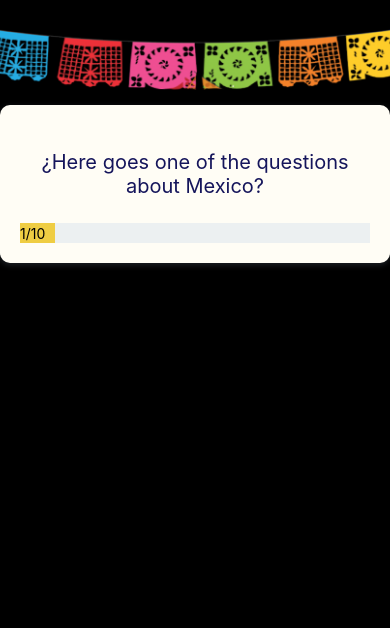
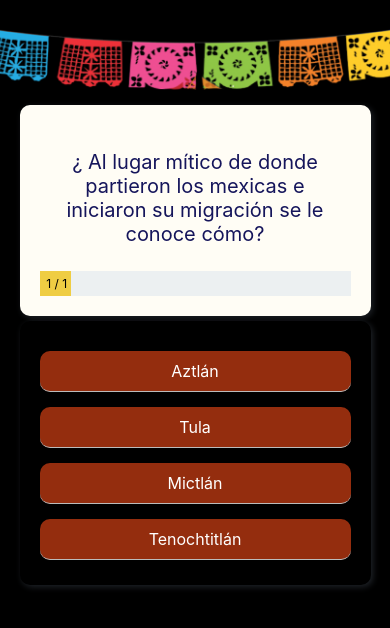
Before and after one commit to Yosolita1978/MexicanQuizGame, a React Native app: screen / in a window 390 px wide. Shown: the top 628 px of the page. Built offline with nearby package versions, Linux system fonts and the light colour scheme.

Commit message:
Basic version of the quizzscreen working

```diff
--- a/App.js
+++ b/App.js
@@ -6,11 +6,20 @@ import QuizScreen from './screens/QuizScreen';
 import StartScreen from './screens/StartScreen';
 
 export default function App() {
+
+  const questions = [{
+    id: 1,
+    title: "¿ Al lugar mítico de donde partieron los mexicas e iniciaron su migración se le conoce cómo?",
+    choices: ["Aztlán", "Tula", "Mictlán", "Tenochtitlán"],
+    correct: "Aztlán"
+}]
+
+
   return (
     <View style={styles.container}>
       <StatusBar  barStyle={'light-content'}/>
       <Header />
-      <QuizScreen />
+      <QuizScreen questions={questions}/>
     </View>
   );
 }
--- /dev/null
+++ b/components/AnswersCard.js
@@ -0,0 +1,38 @@
+import React from 'react';
+import { View, StyleSheet, Text } from 'react-native';
+import Color from "../constants/colors";
+import Card from '../components/Card';
+import AnswerItem from '../components/ItemCard';
+
+
+
+const AnswersCard = props => {
+
+    const question = props.question;
+    const answers = props.question.choices;
+
+    return(
+
+        <Card style={styles.questionView}>
+        {answers.map((answer) => <AnswerItem answerTitle={answer} />)}
+        </Card>
+
+    );
+
+};
+
+const styles = StyleSheet.create({
+    questionView:{
+        width: '90%',
+        alignItems: 'stretch',
+        marginTop: 5,
+        flexDirection: 'column',
+        backgroundColor: 'black',
+        height: 'auto'
+    },
+
+
+
+});
+
+export default AnswersCard;
--- a/components/Card.js
+++ b/components/Card.js
@@ -11,7 +11,7 @@ const Card = props => {
 const styles = StyleSheet.create({
     card:{
         shadowColor: "#778899",
-        shadowOffset: {width:0, height:2},
+        shadowOffset: {width:2, height:2},
         shadowRadius:6,
         shadowOpacity:0.26,
         backgroundColor: 'white',
--- /dev/null
+++ b/components/ItemCard.js
@@ -0,0 +1,35 @@
+import React from 'react';
+import {View, Text, StyleSheet, TouchableOpacity } from 'react-native';
+import Color from "../constants/colors";
+
+const AnswerItem = props => {
+
+    return (
+        <TouchableOpacity activeOpacity={0.8}>
+        <View style={styles.listItem} on>
+        <Text style={styles.textItem} >{props.answerTitle}</Text>
+        </View>
+        </TouchableOpacity>
+        );
+};
+
+const styles = StyleSheet.create({
+    listItem: {
+        backgroundColor: Color.primary,
+        borderBottomColor: '#bbb',
+        borderBottomWidth: StyleSheet.hairlineWidth,
+        padding: 10,
+        marginVertical:5,
+        marginTop: 10,
+        borderRadius: 10,
+        elevation: 8,
+      },
+      textItem:{
+          fontSize: 16,
+          textAlign: 'center',
+          color: 'white'
+
+      }
+});
+
+export default AnswerItem;
--- /dev/null
+++ b/components/ProgressBar.js
@@ -0,0 +1,54 @@
+import React from 'react';
+import { View, StyleSheet, Text } from 'react-native';
+import Color from "../constants/colors";
+
+
+
+
+const ProgressBar = props => {
+
+    return(
+
+            <View style={styles.barView}>
+            <View style={styles.progressView}>
+                <Text style={styles.numText}> { props.progress} / {props.numQuestions}</Text>
+            </View>
+
+            </View>
+
+    );
+
+};
+
+const styles = StyleSheet.create({
+    barView:{
+        flex: 1,
+        justifyContent: 'center',
+        alignContent: 'center',
+        width:'100%',
+        backgroundColor: Color.backgroundGray,
+        paddingTop: 25,
+        flexDirection: 'column'
+
+    },
+    progressView:{
+        backgroundColor: Color.accent,
+        width:'10%',
+        height: 25,
+        marginTop: -25,
+        justifyContent: 'center',
+        alignContent: 'center',
+
+    },
+    numText:{
+        color: "black",
+        fontSize: 12,
+        textAlign: 'center',
+        justifyContent: 'center',
+        alignItems: 'center'
+
+    }
+
+});
+
+export default ProgressBar;
--- a/components/QuestionCard.js
+++ b/components/QuestionCard.js
@@ -2,21 +2,22 @@ import React from 'react';
 import { View, StyleSheet, Text } from 'react-native';
 import Color from "../constants/colors";
 import Card from '../components/Card';
+import ProgressBar from './ProgressBar';
 
 
 const QuestionCard = props => {
+
+    const question = props.question;
+    const totalQuestions = props.totalQuestions;
+    const currentIndex = props.currentIndex;
+
     return(
 
         <Card style={styles.questionView}>
             <Text style={styles.questionText}>
-            {props.questionTitle}
+            {question.title}
             </Text>
-            <View style={styles.barView}>
-            <View style={styles.progressView}>
-                <Text style={styles.numQuestion}>1/10</Text>
-            </View>
-
-            </View>
+            <ProgressBar progress={currentIndex + 1} numQuestions={totalQuestions} />
 
         </Card>
 
@@ -26,11 +27,12 @@ const QuestionCard = props => {
 
 const styles = StyleSheet.create({
     questionView:{
-        width: '100%',
+        width: '90%',
         alignItems: 'center',
         marginTop: 15,
         flexDirection: 'column',
-        backgroundColor: Color.backgrounds
+        backgroundColor: Color.backgrounds,
+        paddingVertical:20
     },
     questionText:{
         fontSize: 20,
@@ -39,11 +41,7 @@ const styles = StyleSheet.create({
         color: Color.secondary,
         padding:15
     },
-    numQuestion:{
-        fontSize: 14,
-        color: 'black',
 
-    },
     barView:{
         flex: 1,
         justifyContent: 'center',
@@ -53,15 +51,7 @@ const styles = StyleSheet.create({
         paddingTop: 20
 
     },
-    progressView:{
-        backgroundColor: Color.accent,
-        width:'10%',
-        height: 20,
-        marginTop: -20,
-        justifyContent: 'center',
-        alignContent: 'center'
 
-    }
 
 });
 
--- a/constants/colors.js
+++ b/constants/colors.js
@@ -3,5 +3,6 @@ export default {
     secondary: "#15155b",
     accent: "#efcd43",
     backgrounds: "#FFFDF5",
-    backgroundGray: "#ecf0f1"
+    backgroundGray: "#ecf0f1",
+    questionback: "#282F23",
 }
--- a/screens/QuizScreen.js
+++ b/screens/QuizScreen.js
@@ -1,12 +1,21 @@
 import React from 'react';
 import { View, StyleSheet} from 'react-native';
+import AnswersCard from '../components/AnswersCard';
 import QuestionCard from '../components/QuestionCard';
 
 const QuizScreen = props => {
 
+    const questions = props.questions;
+    const totalQuestions = questions.length;
+    const currentIndex = 0;
+    const question = questions[currentIndex];
+
+
+
     return(
     <View style={styles.quizScreen}>
-        <QuestionCard questionTitle={"¿Here goes one of the questions about Mexico?"}/>
+        <QuestionCard question={question} currentIndex={currentIndex} totalQuestions={totalQuestions}/>
+        <AnswersCard question={question}/>
 
     </View>
     );
```
